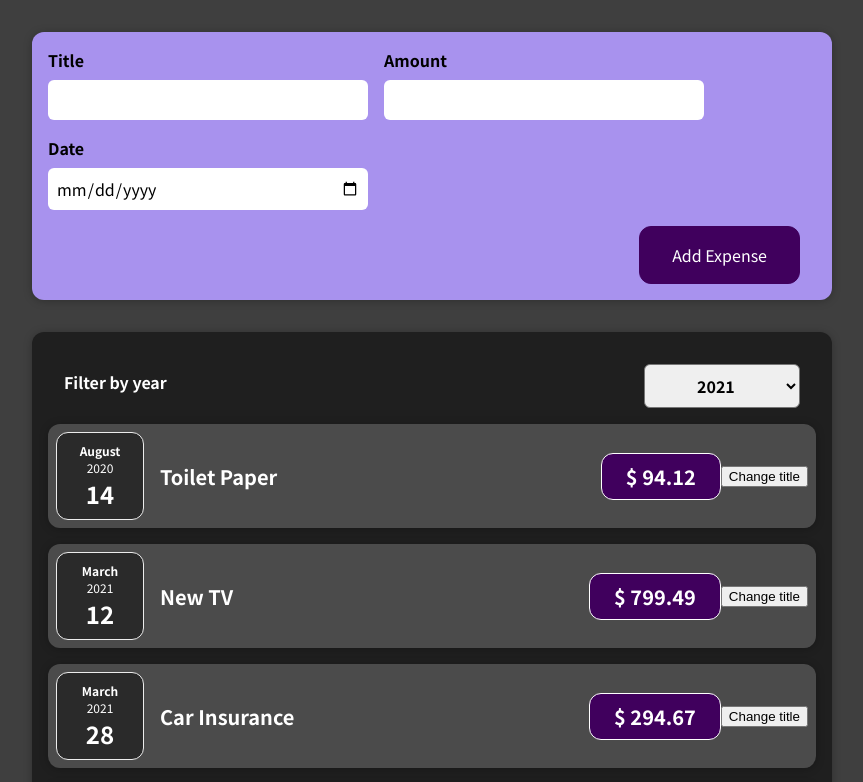
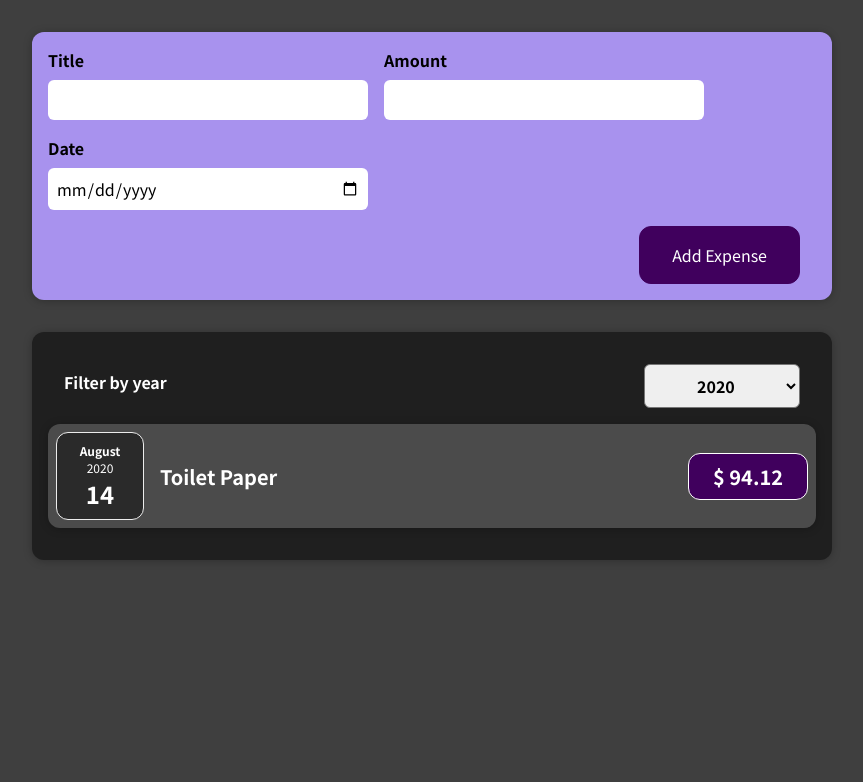
Before and after one commit to Daniel1martinez2/first-react-app, a React (Create React App) app: page / in a window 1280 px wide. Shown: the top 782 px of the page, without its empty margins (208-1071 px from the left). Built offline with nearby package versions, Linux system fonts and the light colour scheme.

Commit message:
Rendering dinamically lists, key concept, third assigment 😎🤙
Signed-off-by: Daniel1martinez2 <daniel.martinezvillegas2001@gmail.com>

```diff
--- a/src/App.js
+++ b/src/App.js
@@ -1,17 +1,18 @@
+import React, {useState} from 'react';
 import Expenses from './components/Expenses/Expenses'
 import NewExpense from './components/NewExpense/NewExpense';
-const App =() => {
-  const addExpenseHandler = (expense) => {
-    console.log(expense);
-  }
-  const expenses = [
+const DUMMY_EXPENSES = [
   {
     id: 'e1',
     title: 'Toilet Paper',
     amount: 94.12,
     date: new Date(2020, 7, 14),
   },
-    { id: 'e2', title: 'New TV', amount: 799.49, date: new Date(2021, 2, 12) },
+  {
+    id: 'e2',
+    title: 'New TV',
+    amount: 799.49,
+    date: new Date(2021, 2, 12) },
   {
     id: 'e3',
     title: 'Car Insurance',
@@ -24,7 +25,19 @@ const App =() => {
     amount: 450,
     date: new Date(2021, 5, 12),
   },
-  ];
+]
+const App =() => {
+  const [expenses, setExpenses] = useState(DUMMY_EXPENSES );
+  const addExpenseHandler = (expense) => {
+    console.log(expense);
+    setExpenses(prevState=>{
+      return [
+        expense,
+        ...prevState,
+      ]
+    })
+  }
+
   return (
     <div>
       <NewExpense onAddExpense={addExpenseHandler} />
--- a/src/components/Expenses/ExpenseItem.js
+++ b/src/components/Expenses/ExpenseItem.js
@@ -1,21 +1,15 @@
-import React, {useState} from 'react';
+import React from 'react';
 import Card from '../UI/Card';
 import ExpenseDate from './ExpenseDate';
 import './ExpenseItem.css'
 const ExpenseItem = (props) => {
-  const [title, setTitle] = useState(props.title);
-  const clickHandler = ()=>{
-    setTitle('updated');
-    console.log(title);
-  };
   return (
   <Card className="expense-item">
     <ExpenseDate date={props.date}/> {/*self closing and this is a comment*/}
     <div className="expense-item__description" >
-      <h2>{title}</h2>
+      <h2>{props.title}</h2>
       <div className="expense-item__price">$ {props.amount}</div>
     </div>
-    <button onClick ={clickHandler} >Change title</button>
   </Card>
   );
 }
--- a/src/components/Expenses/Expenses.js
+++ b/src/components/Expenses/Expenses.js
@@ -4,35 +4,27 @@ import Card from '../UI/Card';
 import ExpensesFilter from './ExpensesFilter';
 import './Expenses.css';
 const Expenses = (props) => {
-  const [filteredYear, setFilteredYear] = useState('2021');
+  const [filteredYear, setFilteredYear] = useState('2020');
   const filterChangeHandler = (selectedYear) => {
     setFilteredYear(selectedYear);
     console.log(filteredYear);
   }
+  const filteredExpenses = props.list.filter((expense)=>{
+    return expense.date.getFullYear().toString() === filteredYear;
+  });
   return (
-
     <Card className="expenses">
       <ExpensesFilter selected={filteredYear} onChangeFilter={filterChangeHandler} />
-       <ExpenseItem
-        title={props.list[0].title}
-        amount={props.list[0].amount}
-        date={props.list[0].date}
-      />
-      <ExpenseItem
-        title={props.list[1].title}
-        amount={props.list[1].amount}
-        date={props.list[1].date}
-      />
-      <ExpenseItem
-        title={props.list[2].title}
-        amount={props.list[2].amount}
-        date={props.list[2].date}
-      />
-      <ExpenseItem
-        title={props.list[3].title}
-        amount={props.list[3].amount}
-        date={props.list[3].date}
-      />
+      {filteredExpenses.map((expense)=>{
+        return (
+          <ExpenseItem
+            key={expense.id}
+            title={expense.title}
+            amount={expense.amount}
+            date={expense.date}
+          />
+        )
+      })}
     </Card>
 
   );
```
Also changed, not shown: 1 other file (tests, documents, lock files or other folders). Lines whose indentation alone changed are shown as unchanged.
